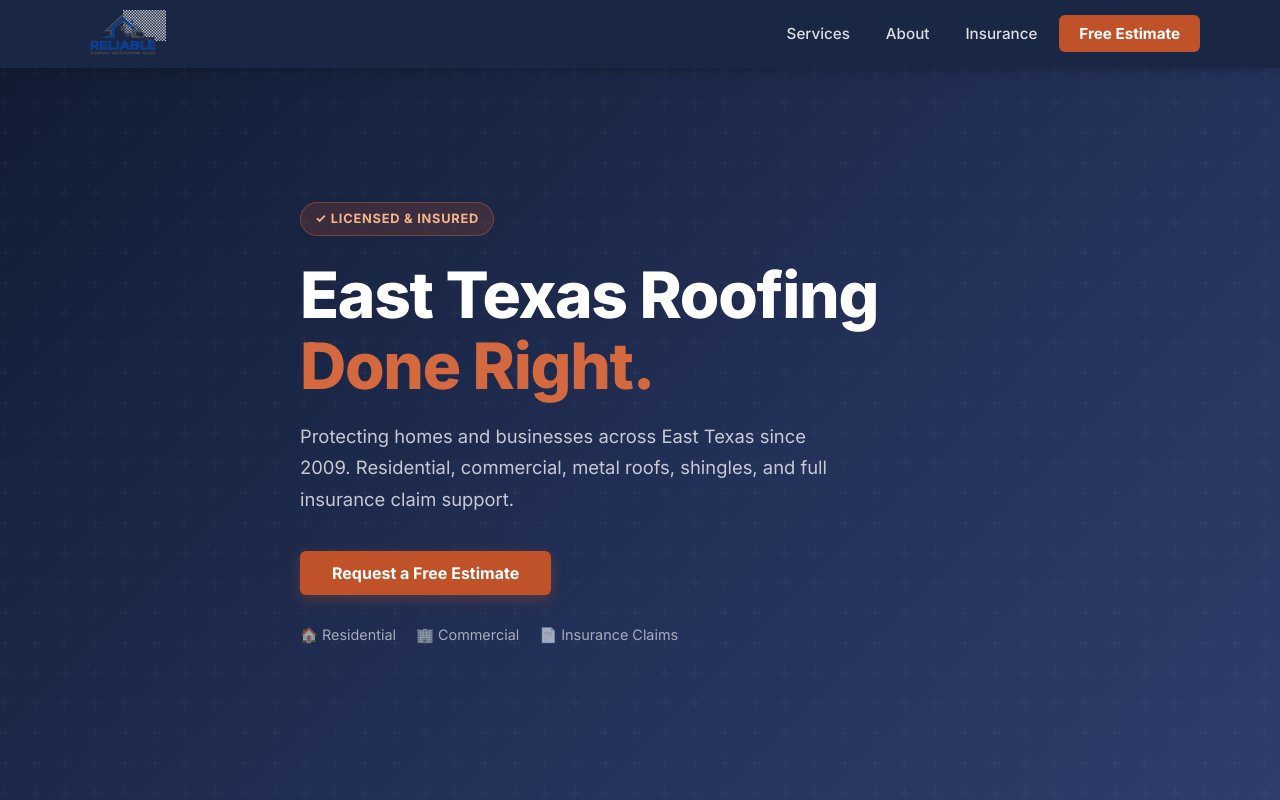
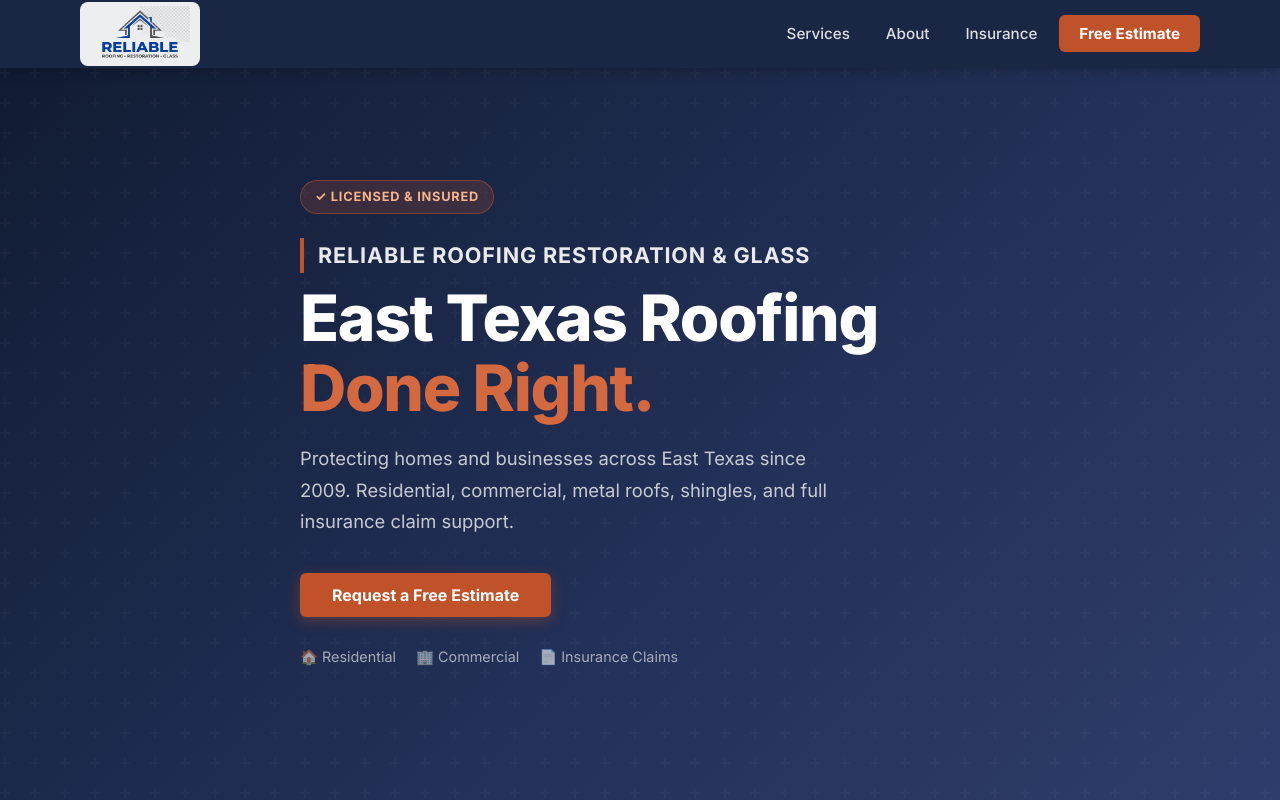
Before and after one commit to mcazands-oss/reliablerrg, a plain HTML site: page index.html in a window 1280 px wide. Shown: the top 800 px of the page. Drawn offline with Linux system fonts and the light colour scheme.

Commit message:
Fix: add company name to hero, make logo larger and visible on nav

```diff
--- a/index.html
+++ b/index.html
@@ -39,6 +39,7 @@
         <div class="hero-badge">
           <span class="badge">&#10003; Licensed &amp; Insured</span>
         </div>
+        <p class="hero-company">Reliable Roofing Restoration &amp; Glass</p>
         <h1>East Texas Roofing<br /><span class="accent">Done Right.</span></h1>
         <p class="hero-sub">Protecting homes and businesses across East Texas since 2009. Residential, commercial, metal roofs, shingles, and full insurance claim support.</p>
         <a href="#contact" class="btn btn-primary">Request a Free Estimate</a>
--- a/styles.css
+++ b/styles.css
@@ -136,8 +136,11 @@
 }
 
 .nav-logo img {
-  height: 48px;
+  height: 64px;
   width: auto;
+  background: rgba(255,255,255,0.92);
+  border-radius: 8px;
+  padding: 4px 10px;
 }
 
 .nav-links {
@@ -231,6 +234,17 @@
   padding: 6px 14px;
   border-radius: 20px;
   margin-bottom: 24px;
+}
+
+.hero-company {
+  font-size: clamp(1rem, 2.2vw, 1.35rem);
+  font-weight: 700;
+  color: rgba(255,255,255,.9);
+  letter-spacing: 0.04em;
+  text-transform: uppercase;
+  margin-bottom: 10px;
+  border-left: 4px solid var(--rust);
+  padding-left: 14px;
 }
 
 .hero h1 {
```
